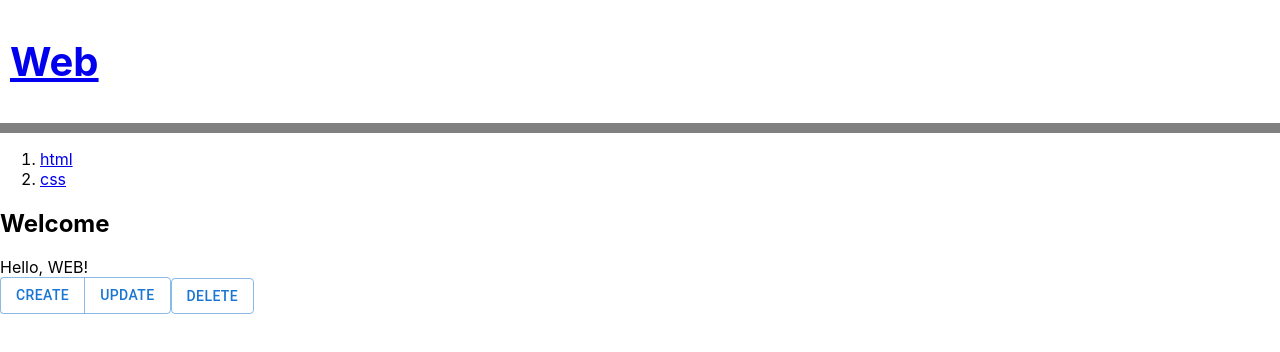
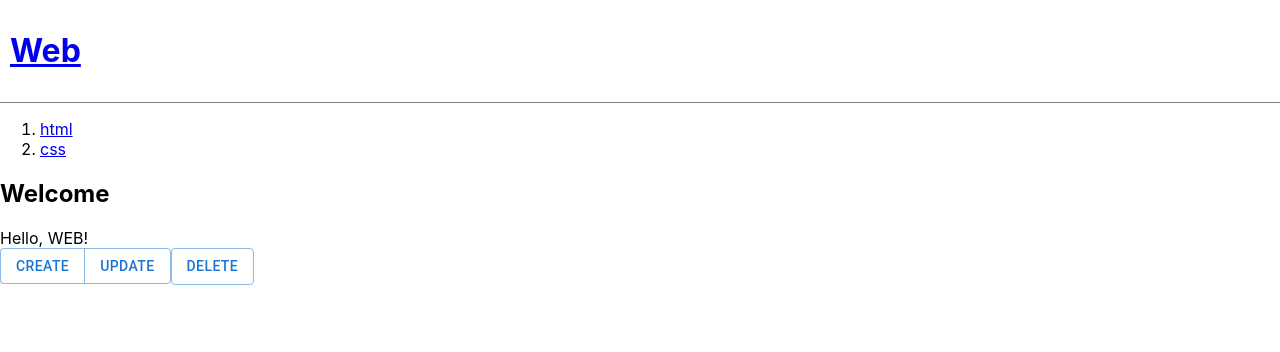
Before and after one commit to ryeong904/React, a React (Create React App) app: page / in a window 1280 px wide. Shown: the top 352 px of the page. Built offline with nearby package versions, Linux system fonts and the light colour scheme.

Commit message:
inline 방식 CSS

```diff
--- a/src/App.css
+++ b/src/App.css
@@ -1,5 +1,5 @@
-header{
+/* header{
   border-bottom: 10px solid gray;
   padding: 10px;
   font-size: 20px;
-}
+} */
--- a/src/App.js
+++ b/src/App.js
@@ -6,8 +6,13 @@ import Button from '@mui/material/Button';
 
 // 반드시 대문자로 시작하기
 function Header(props) {
+  const myStyle = {
+    //camel 형식
+    borderBottom: '1px solid gray',
+    padding: '10px',
+  };
   return (
-    <header>
+    <header style={myStyle}>
       <h1>
         <a
           href="/"
```
